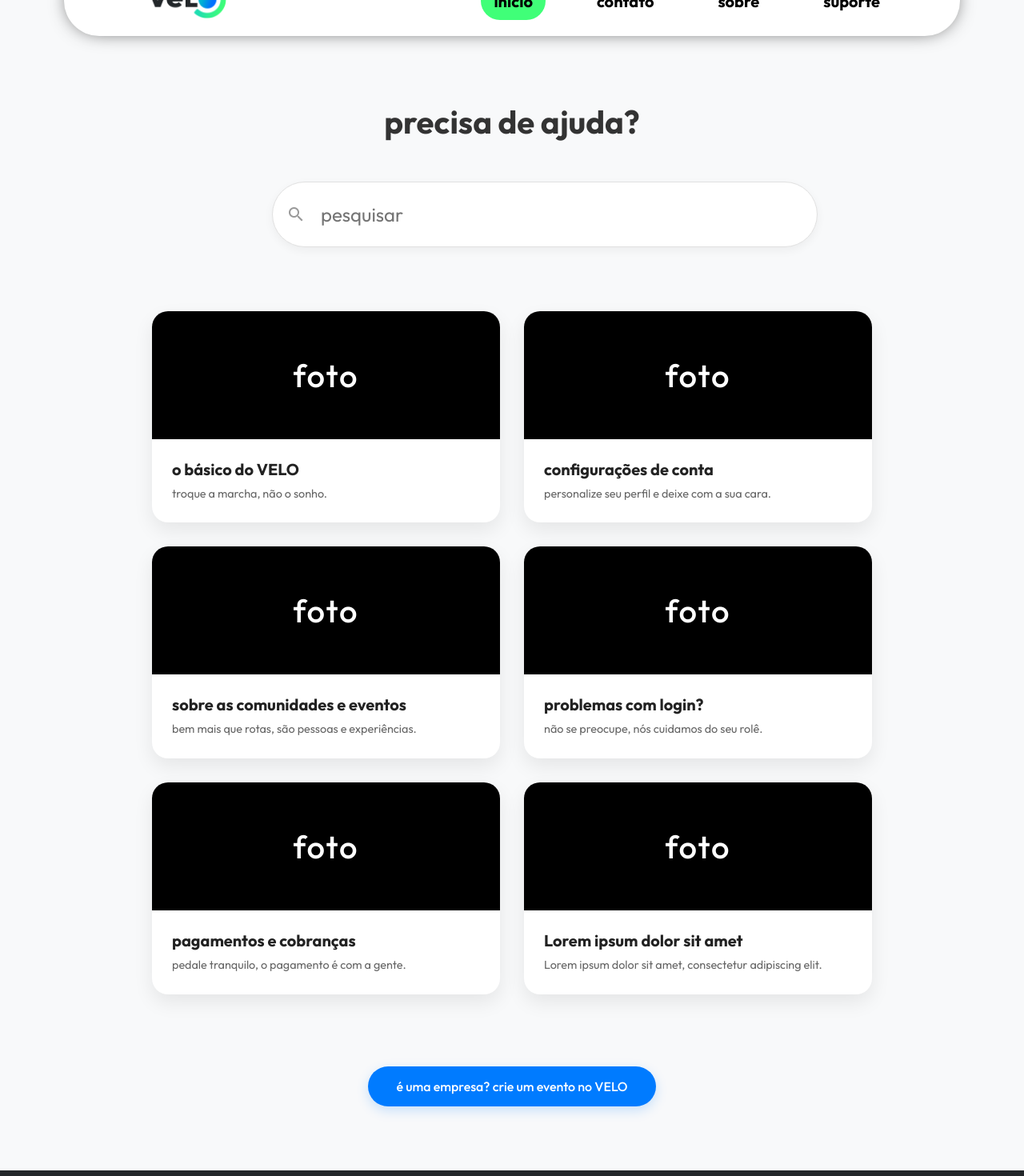
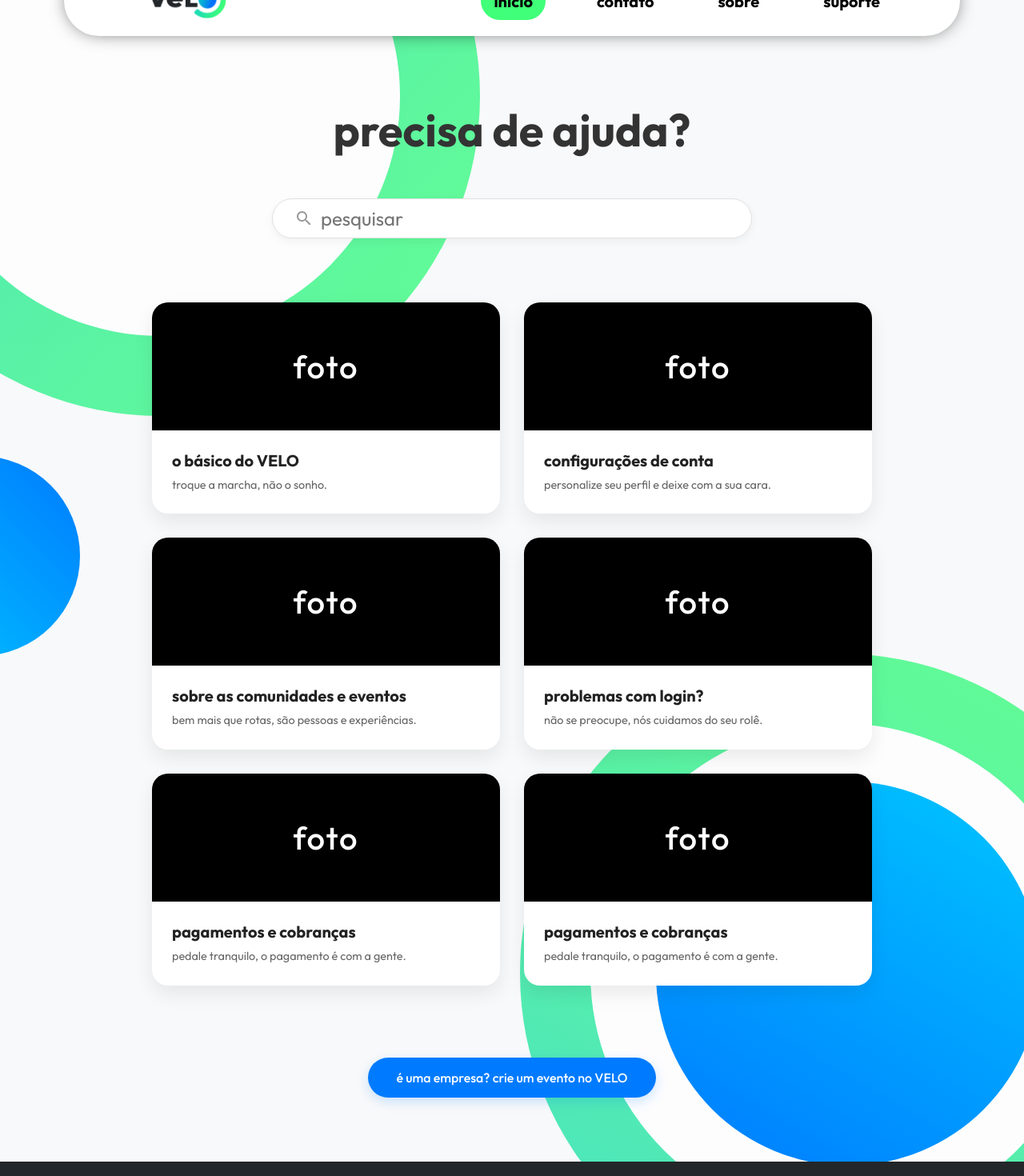
Before and after one commit to velo-project/institutional-website, an Angular app: page /suporte in a window 1280 px wide. Shown: the part 80-1550 px from the top of the page at 80% size. Built offline with nearby package versions, Linux system fonts and the light colour scheme.

Commit message:
feat: add background decoration and improve support page layout and styles

```diff
--- a/src/app/features/support-page/support-page.html
+++ b/src/app/features/support-page/support-page.html
@@ -1,4 +1,11 @@
 <app-navbar> </app-navbar>
+
+<div class="background-decor">
+  <div class="circle circle-1"></div>
+  <div class="circle circle-2"></div>
+  <div class="circle circle-3"></div>
+  <div class="circle circle-4"></div>
+</div>
 
 <div class="support-container">
   <h1>precisa de ajuda?</h1>
--- a/src/app/features/support-page/support-page.scss
+++ b/src/app/features/support-page/support-page.scss
@@ -1,9 +1,100 @@
 @import url('https://fonts.googleapis.com/css2?family=Poppins:wght@400;500;700&display=swap');
 
 :host {
-  display: block;
+  --brand-green: #40ff78;
+  --brand-blue-green: #20deb2;
+  --brand-blue: #00c6ff;
+  --brand-dark-blue: #007bff;
+  --text-color: #333;
+  --input-border: #e0e0e0;
+  --input-placeholder: #999;
+  --background-color: #ffffff;
   font-family: 'Poppins', sans-serif;
   background-color: #f8f9fa;
+  display: block;
+  position: relative;
+  overflow-x: hidden;
+}
+
+.background-decor {
+  .circle {
+    position: absolute;
+    border-radius: 50%;
+    z-index: 0; // Fica atrás do conteúdo (que terá z-index: 1)
+  }
+
+  // Círculo verde (topo-esquerda)
+  .circle-1 {
+    top: -200px;
+    left: -200px;
+    position: absolute;
+    width: 800px;
+    height: 800px;
+    border-radius: 50%;
+    background: linear-gradient(310deg, var(--brand-green), var(--brand-blue-green));
+    bottom: 210px;
+    right: -170px;
+    opacity: 0.8;
+    z-index: 0;
+    display: flex;
+    justify-content: center;
+    align-items: center;
+
+    &::before {
+      content: '';
+      display: block;
+      width: calc(100% - 200px);
+      height: calc(100% - 200px);
+      background: var(--background-color);
+      border-radius: 50%;
+    }
+  }
+
+  .circle-2 {
+    top: 650px;
+    left: -150px;
+    position: absolute;
+    width: 250px;
+    height: 250px;
+    border-radius: 50%;
+    background: linear-gradient(45deg, var(--brand-blue), var(--brand-dark-blue));
+    z-index: 2;
+  }
+
+  .circle-3 {
+    position: absolute;
+    width: 480px;
+    height: 480px;
+    border-radius: 50%;
+    background: linear-gradient(210deg, var(--brand-blue), var(--brand-dark-blue));
+    bottom: 370px;
+    right: -20px;
+    z-index: 1;
+  }
+
+  .circle-4 {
+    position: absolute;
+    width: 800px;
+    height: 800px;
+    border-radius: 50%;
+    background: linear-gradient(210deg, var(--brand-green), var(--brand-blue-green));
+    bottom: 210px;
+    right: -170px;
+    opacity: 0.8;
+    z-index: 0;
+    display: flex;
+    justify-content: center;
+    align-items: center;
+
+    &::before {
+      content: '';
+      display: block;
+      width: calc(100% - 175px);
+      height: calc(100% - 175px);
+      background: var(--background-color);
+      border-radius: 50%;
+    }
+  }
 }
 
 .support-container {
@@ -13,10 +104,19 @@
   flex-direction: column;
   align-items: center;
   text-align: center;
+  padding: 0 15px;
+  position: relative;
+  z-index: 2;
+}
+
+app-navbar,
+app-footer {
+  position: relative;
+  z-index: 2;
 }
 
 h1 {
-  font-size: 2.5rem;
+  font-size: 3.5rem;
   font-weight: 700;
   color: #333;
   margin-bottom: 50px;
@@ -32,11 +132,12 @@
   input {
     height: 50px;
     width: 100%;
-    padding: 15px 20px 15px 60px; // Espaço para o ícone
+    padding: 15px 20px 15px 60px;
     border-radius: 50px;
     border: 1px solid #e0e0e0;
     font-size: 1.5rem;
     box-shadow: 0 4px 12px rgba(0, 0, 0, 0.05);
+    box-sizing: border-box;
 
     &:focus {
       outline: none;
@@ -45,14 +146,13 @@
     }
   }
 
-  // Para o ícone de pesquisa (requer Material Icons)
-  // Adicione <link href="https://fonts.googleapis.com/icon?family=Material+Icons" rel="stylesheet"> no seu index.html
   .search-icon {
     position: absolute;
     left: 18px;
     top: 50%;
     transform: translateY(-50%);
     color: #999;
+    padding-left: 10px;
   }
 }
 
@@ -88,6 +188,7 @@
     font-size: 2.5rem;
     font-weight: 500;
     letter-spacing: 2px;
+    box-shadow: inset 0 0 10px rgba(0, 0, 0, 0.3);
   }
 
   .card-content {
@@ -136,6 +237,10 @@
   }
 
   h1 {
-    font-size: 1.8rem;
+    font-size: 2.5rem; // Ajustado para telas menores
+  }
+
+  .search-bar input {
+    font-size: 1rem;
   }
 }
--- a/src/app/features/support-page/support-page.ts
+++ b/src/app/features/support-page/support-page.ts
@@ -10,6 +10,7 @@
 
 @Component({
   selector: 'app-support-page',
+  standalone: true,
   imports: [Footer, Navbar, CommonModule],
   templateUrl: './support-page.html',
   styleUrl: './support-page.scss'
@@ -38,8 +39,8 @@
       description: 'pedale tranquilo, o pagamento é com a gente.'
     },
     {
-      title: 'Lorem ipsum dolor sit amet',
-      description: 'Lorem ipsum dolor sit amet, consectetur adipiscing elit.'
+      title: 'pagamentos e cobranças',
+      description: 'pedale tranquilo, o pagamento é com a gente.'
     }
   ];
 }
```
